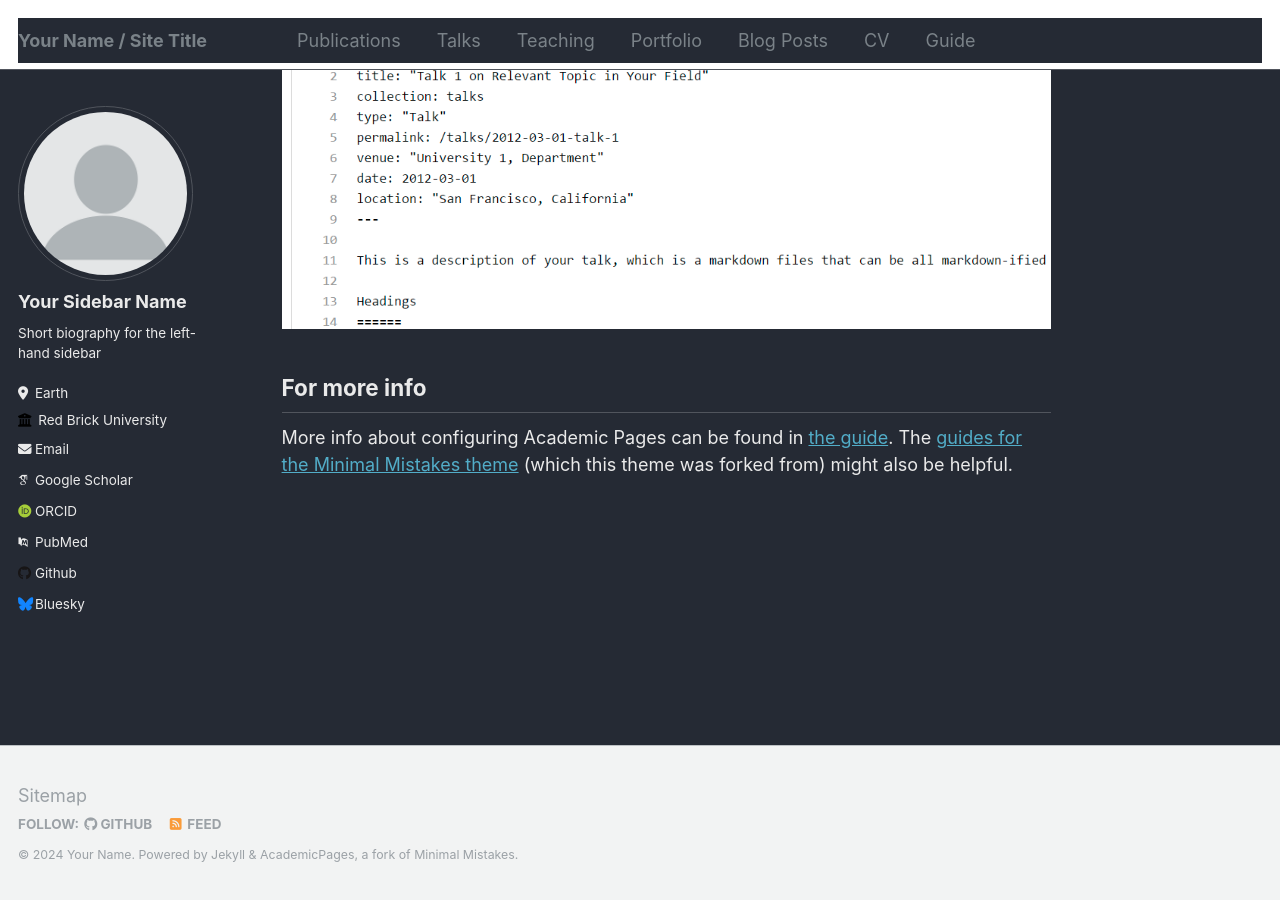
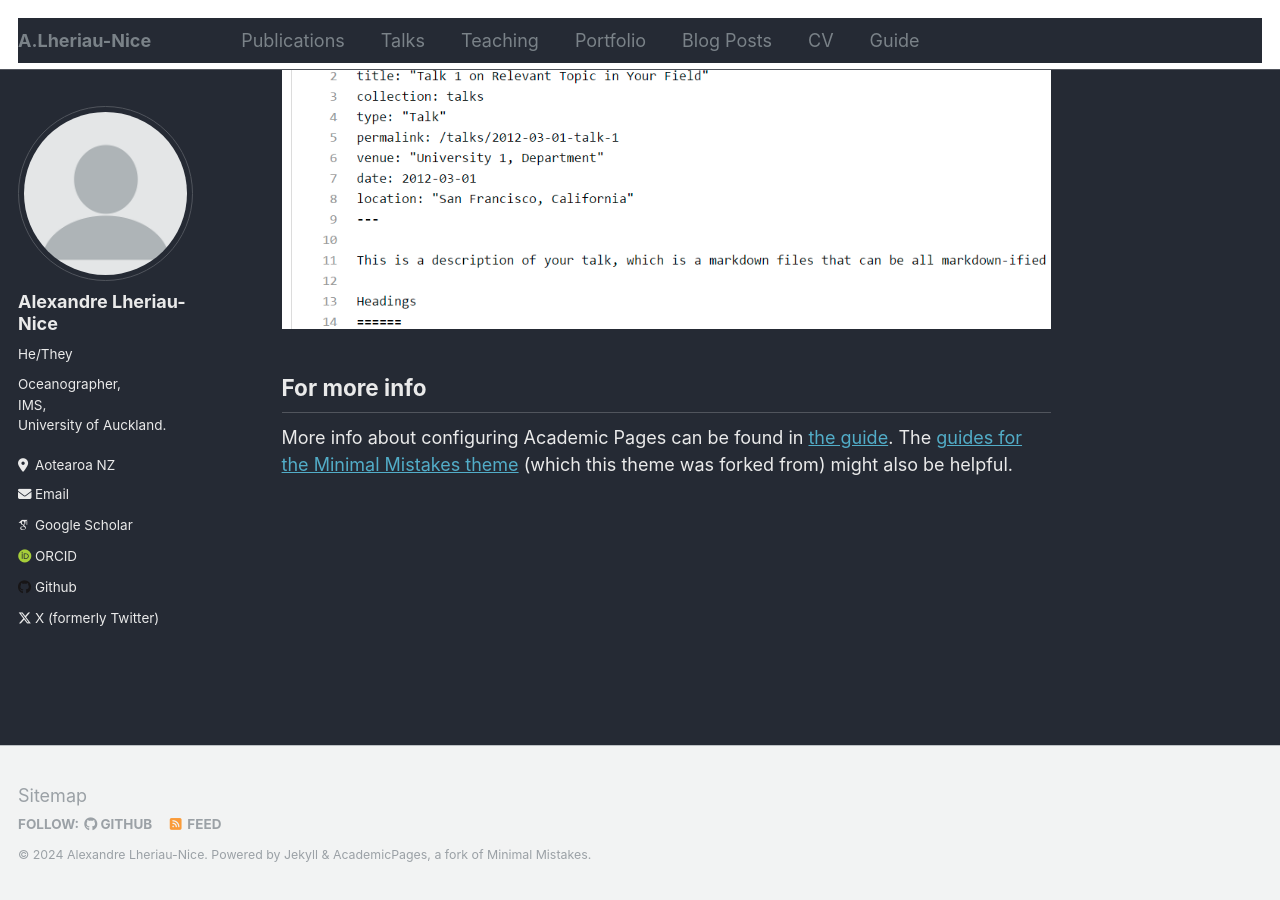
Before and after one commit to AlxLhrNc/AlxLhrNc.github.io, a Jekyll site: the page built from _pages/about.md, in a window 1280 px wide and 900 px high, scrolled down 2660 px. Built offline with Jekyll 4.4.1, drawn with Linux system fonts in a browser that asks for light colours; some web fonts are replaced.

Commit message:
Update _config.yml

```diff
--- a/_config.yml
+++ b/_config.yml
@@ -8,10 +8,10 @@
 
 # Basic Site Settings
 locale                   : "en-US"
-title                    : "Your Name / Site Title"
+title                    : "A.Lheriau-Nice"
 title_separator          : "-"
-name                     : &name "Your Name"
-description              : &description "personal description"
+name                     : &name "Alexandre Lheriau-Nice"
+description              : &description "Ph.D. Candidate"
 url                      : https://alxlhrnc.github.io # the base hostname & protocol for your site e.g. "https://mmistakes.github.io"
 baseurl                  : "" # the subpath of your site, e.g. "/blog"
 repository               : "AlxLhrNc/AlxLhrNc.github.io"
@@ -22,33 +22,35 @@ repository               : "AlxLhrNc/AlxLhrNc.github.io"
 author:
   # Biographic information
   avatar           : "profile.png"
-  name             : "Your Sidebar Name"
-  pronouns         : # example: "she/her"
-  bio              : "Short biography for the left-hand sidebar"
-  location         : "Earth"
-  employer         : "Red Brick University"
+  name             : "Alexandre Lheriau-Nice"
+  pronouns         : "He/They"
+  bio              : "Oceanographer,<br>
+                      IMS,<br>
+                      University of Auckland."
+  location         : "Aotearoa NZ"
+  employer         :
   uri              : # URL
-  email            : "none@example.org"
+  email            : "alexlheriau@gmail.com"
 
   # Academic websites
   arxiv            : # URL - Update with the correct link to your profile
-  googlescholar    : "https://scholar.google.com/citations?user=PS_CX0AAAAAJ"
+  googlescholar    : "https://scholar.google.com/citations?user=DrzDQVIAAAAJ"
   impactstory      : # URL
-  orcid            : "http://orcid.org/yourorcidurl"
+  orcid            : "http://orcid.org/0000-0002-7221-1232"
   semantic         : # URL
-  pubmed           : "https://www.ncbi.nlm.nih.gov/pubmed/?term=john+snow"
+  pubmed           : # URL
   researchgate     : # URL
 
   # Repositories and software development
   bitbucket        : # Username - Update with your username on the site
   codepen          : # Username
   dribbble         : # Username
-  github           : "academicpages"
+  github           : "AlxLhrNc"
   kaggle           : # Username
   stackoverflow    : # User number or user number and name (i.e., use "1" or "1/jeff-atwood")
 
   # Social media
-  bluesky          : "bsky.app" # Replace this with you Bluesky username
+  bluesky          :  # Replace this with you Bluesky username
   facebook         : # Username
   flickr           : # Username
   foursquare       : # Username
@@ -65,7 +67,7 @@ author:
   steam            : # Username
   telegram         : # URL
   tumblr           : # Username
-  twitter          : # Username for X / Twitter
+  twitter          : "AlxndrLhrNc" # Username for X / Twitter
   vine             : # Username
   weibo            : # Username
   wikipedia        : # Username
```
